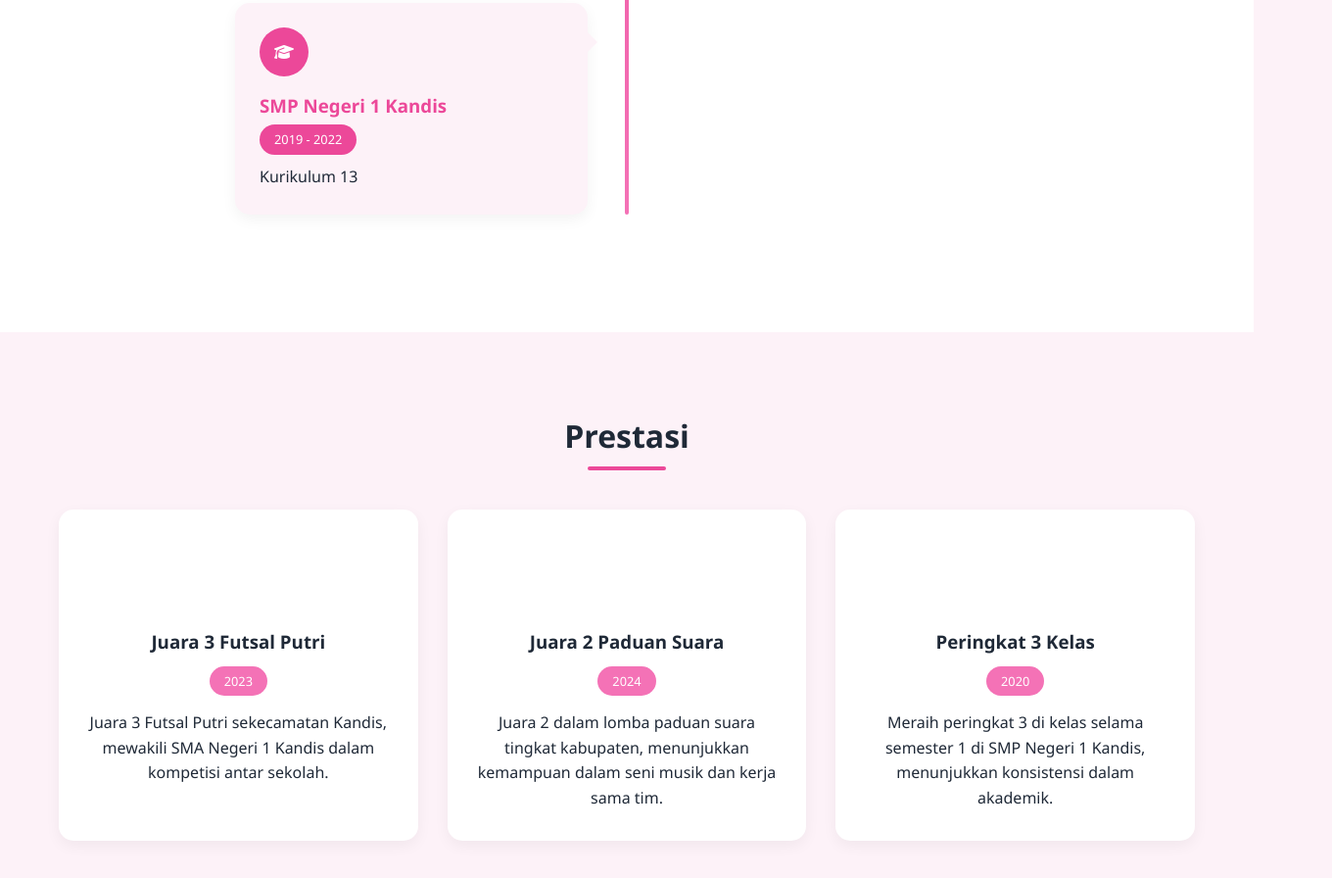
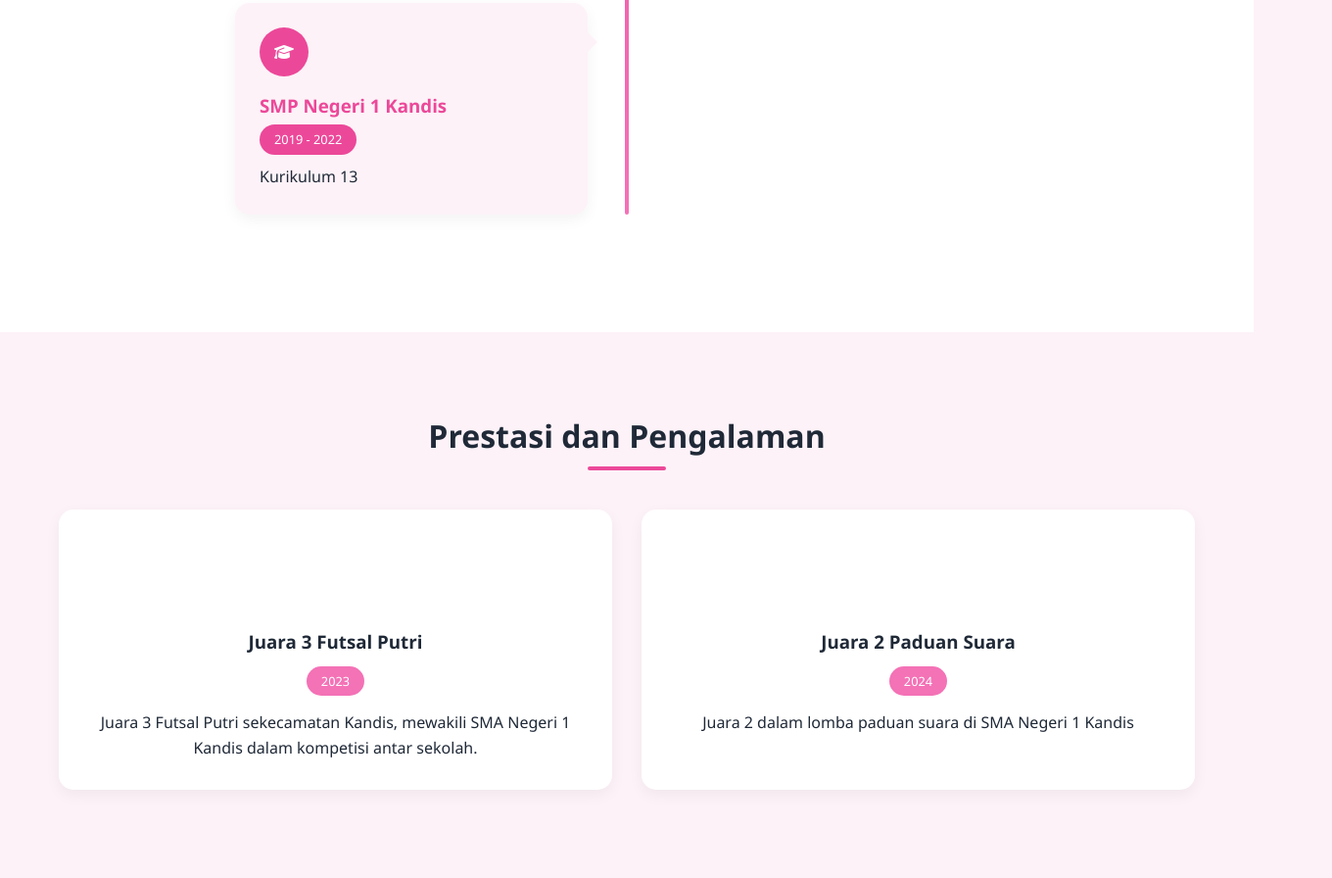
Before and after one commit to tsyamlg/tsyamlg.github.io, a plain HTML site: page index.html in a window 1280 px wide. Shown: the part 1896-2792 px from the top of the page at 98% size, 1360 px wide, since content can reach past the window. Drawn offline with Linux system fonts and the light colour scheme.

Commit message:
Update index.html

```diff
--- a/index.html
+++ b/index.html
@@ -46,9 +46,7 @@
                 </div>
             </div>
             <div class="hero-image">
-
-                <img src="niki.jpg" width="170px" height="250px">
-                </div>
+                <img src="niki.jpg" alt="Foto Nikita Anastasya" class="profile-image">
             </div>
         </div>
         <div class="hero-wave">
@@ -137,7 +135,7 @@
     <!-- Prestasi Section -->
     <section class="prestasi" id="prestasi">
         <div class="container">
-            <h2 class="section-title">Prestasi</h2>
+            <h2 class="section-title">Prestasi dan Pengalaman</h2>
             <div class="achievements-grid">
                 <div class="achievement-card">
                     <div class="achievement-icon pink-bg">
@@ -153,19 +151,13 @@
                     </div>
                     <h3>Juara 2 Paduan Suara</h3>
                     <span class="achievement-date">2024</span>
-                    <p>Juara 2 dalam lomba paduan suara tingkat kabupaten, menunjukkan kemampuan dalam seni musik dan kerja sama tim.</p>
+                    <p>Juara 2 dalam lomba paduan suara di SMA Negeri 1 Kandis</p>
                 </div>
-                <div class="achievement-card">
-                    <div class="achievement-icon pink-bg">
-                        <i class="fas fa-trophy"></i>
-                    </div>
-                    <h3>Peringkat 3 Kelas</h3>
-                    <span class="achievement-date">2020</span>
-                    <p>Meraih peringkat 3 di kelas selama semester 1 di SMP Negeri 1 Kandis, menunjukkan konsistensi dalam akademik.</p>
                 </div>
             </div>
         </div>
     </section>
+
 
     <!-- Contact Section -->
     <section class="contact" id="contact">
```
